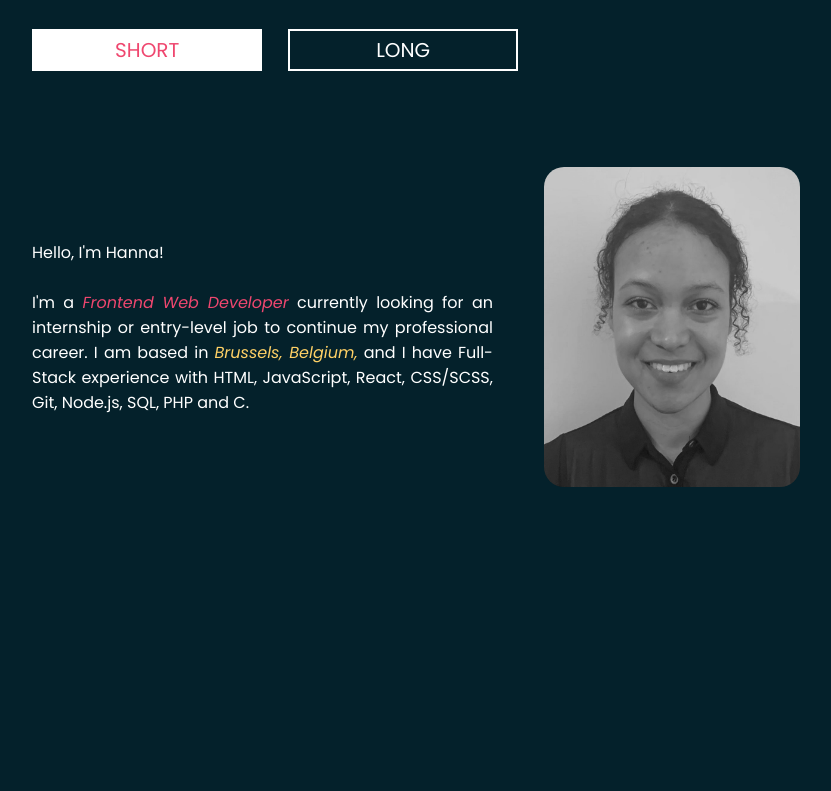
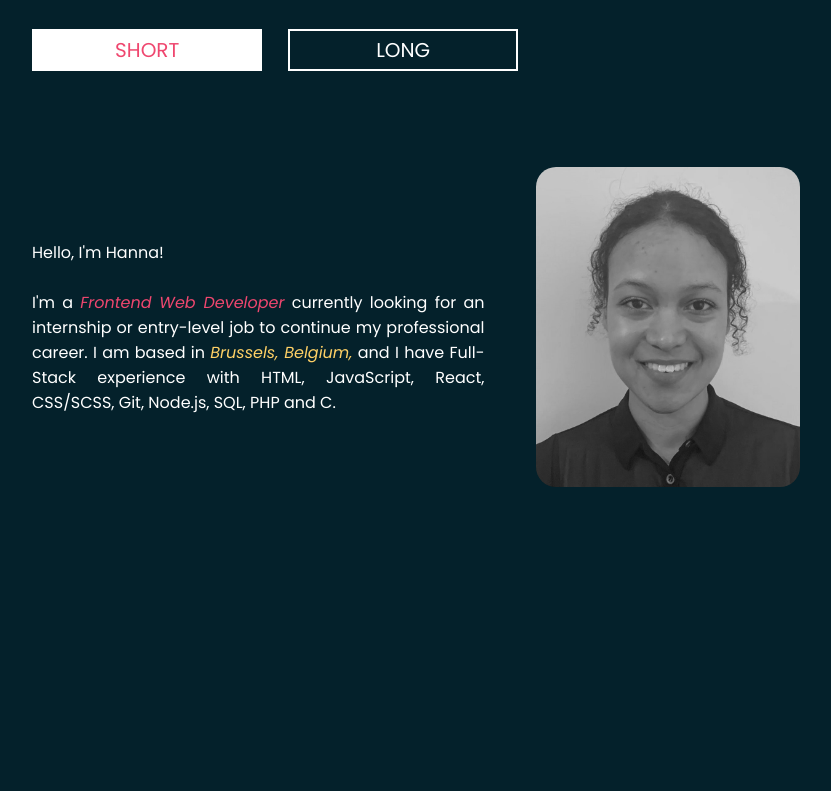
Before and after one commit to hanjika/hanjika.github.io, a React (Create React App) app: page / in a window 1280 px wide. Shown: the part 1087-1878 px from the top of the page, without its empty margins (224-1055 px from the left). Built offline with nearby package versions, Linux system fonts and the light colour scheme.

Commit message:
Reduced paragraph size in About

```diff
--- a/src/App.scss
+++ b/src/App.scss
@@ -368,9 +368,10 @@ header {
         p {
             font-size: 16px;
             text-align: justify;
+            width: 78vw;
             @media (min-width: $desktop) {
                 font-size: 16px;
-                width: 40vw;
+                width: 38vw;
             }
         }
 
```
